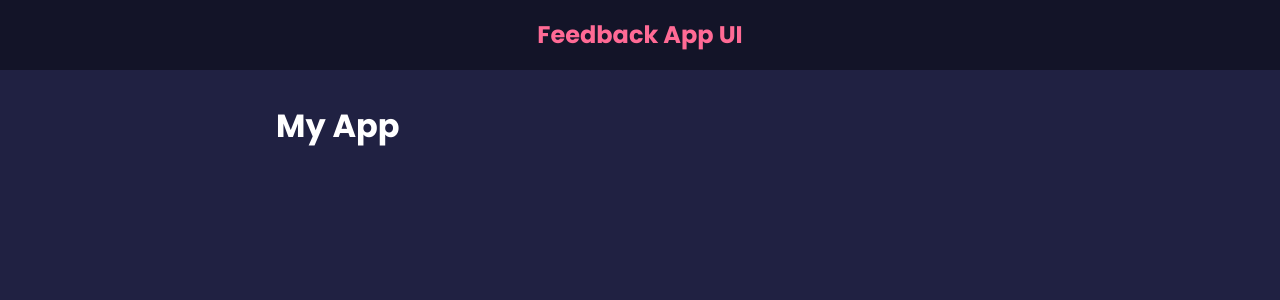
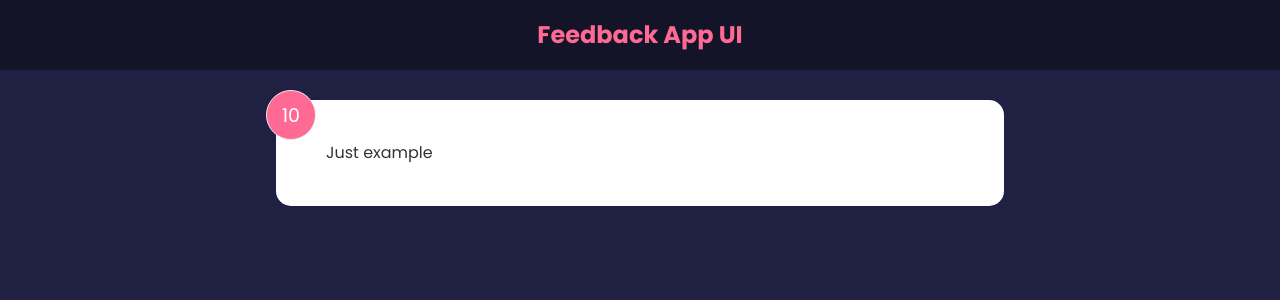
Before and after one commit to Farahat612/brad-react, a React (Create React App) app in the folder feedback-app/: page / in a window 1280 px wide. Shown: the top 300 px of the page. Built offline with nearby package versions, Linux system fonts and the light colour scheme.

Commit message:
rendered FeedbackItem component

```diff
--- a/feedback-app/src/App.js
+++ b/feedback-app/src/App.js
@@ -1,12 +1,13 @@
 import './App.css';
 import Header from './components/Header';
+import FeedbackItem from './components/FeedbackItem';
 
 function App() {
   return (
     <>
       <Header />
       <div className="container">
-        <h1>My App</h1>
+        <FeedbackItem />
       </div>
     </>
   );
--- a/feedback-app/src/components/FeedbackItem.jsx
+++ b/feedback-app/src/components/FeedbackItem.jsx
@@ -2,7 +2,11 @@ import React from 'react'
 
 const FeedbackItem = () => {
   return (
-    <div>
+    <div className='card'>
+      <div className="num-display">10</div>
+      <div className="text-display">
+        Just example
+      </div>
 
     </div>
   )
```
